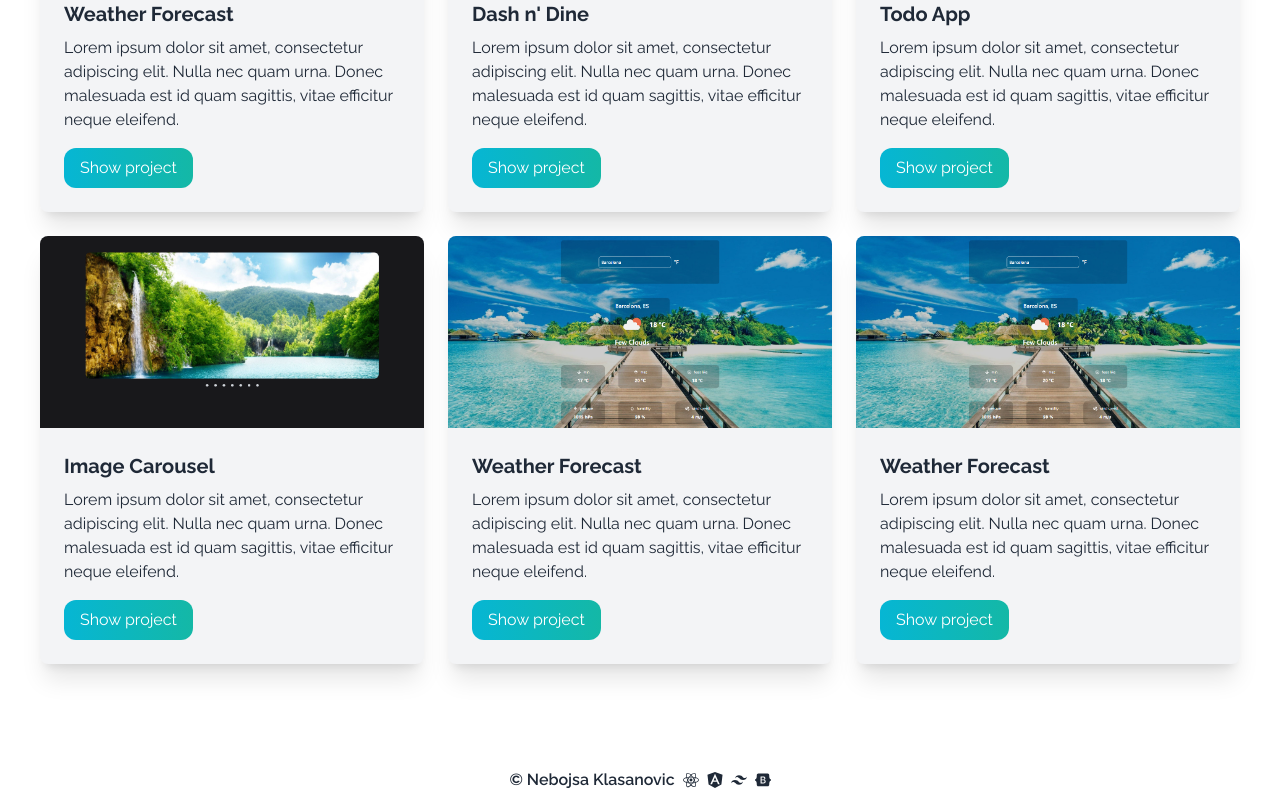
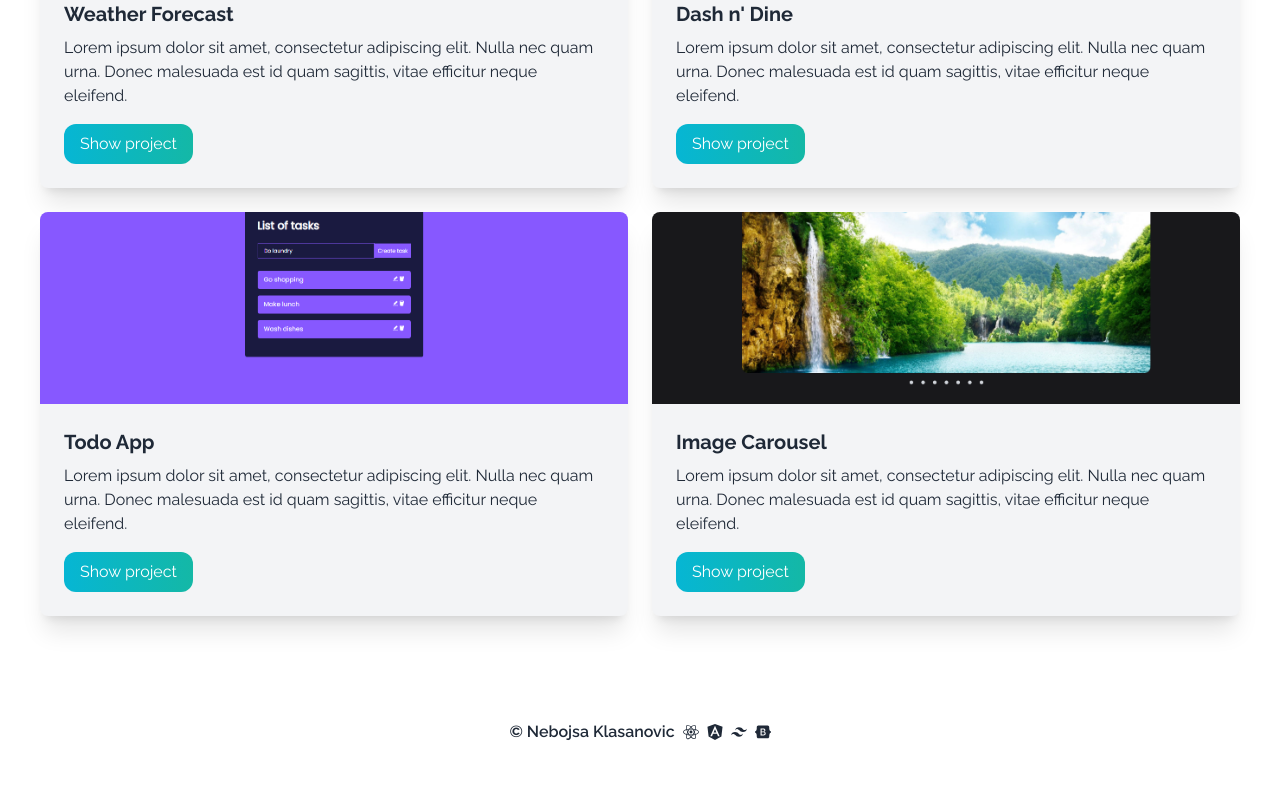
Before and after one commit to nklasanovic/my-portfolio, a React (Vite) app: page / in a window 1280 px wide. Shown: the part 2040-2840 px from the top of the page. After the commit the page ends 2792 px from the top, so only its background shows below. Built offline with nearby package versions, Linux system fonts and the light colour scheme.

Commit message:
Changes apllied

```diff
--- a/src/components/Projects.jsx
+++ b/src/components/Projects.jsx
@@ -12,7 +12,7 @@
         <h2 className="py-8 text-3xl font-bold text-center mb-10 border-b-[8px]">
           Projects:
         </h2>
-        <div className="grid grid-cols-1 md:grid-cols-2 lg:grid-cols-3 gap-6">
+        <div className="grid grid-cols-1 md:grid-cols-2 lg:grid-cols-2 gap-6">
           <div className="bg-gray-100 rounded-lg shadow-xl shadow-gray overflow-hidden hover:scale-105 duration-500">
             <img src={Weather} alt="/" className="w-full h-48 object-cover" />
             <div className="p-6">
@@ -23,7 +23,8 @@
                 efficitur neque eleifend.
               </p>
               <a
-                href="#"
+                href="https://weather-forecast-all.netlify.app/"
+                target="_blank"
                 className="inline-block bg-gradient-to-r from-cyan-500 to-teal-500 bg-cyan-500 text-white py-2 px-4 rounded-xl"
               >
                 Show project
@@ -57,7 +58,8 @@
                 efficitur neque eleifend.
               </p>
               <a
-                href="#"
+                href="https://todolistprojecttasks.netlify.app"
+                target="_blank"
                 className="inline-block bg-gradient-to-r from-cyan-500 to-teal-500 bg-cyan-500 text-white py-2 px-4 rounded-xl"
               >
                 Show project
@@ -74,41 +76,8 @@
                 efficitur neque eleifend.
               </p>
               <a
-                href="#"
-                className="inline-block bg-gradient-to-r from-cyan-500 to-teal-500 bg-cyan-500 text-white py-2 px-4 rounded-xl"
-              >
-                Show project
-              </a>
-            </div>
-          </div>
-          <div className="bg-gray-100 rounded-lg shadow-xl shadow-gray overflow-hidden hover:scale-105 duration-500">
-            <img src={Weather} alt="/" className="w-full h-48 object-cover" />
-            <div className="p-6">
-              <h3 className="text-xl font-bold mb-2">Weather Forecast</h3>
-              <p className="hidden md:block text-gray-800 mb-4">
-                Lorem ipsum dolor sit amet, consectetur adipiscing elit. Nulla
-                nec quam urna. Donec malesuada est id quam sagittis, vitae
-                efficitur neque eleifend.
-              </p>
-              <a
-                href="#"
-                className="inline-block bg-gradient-to-r from-cyan-500 to-teal-500 bg-cyan-500 text-white py-2 px-4 rounded-xl"
-              >
-                Show project
-              </a>
-            </div>
-          </div>
-          <div className="bg-gray-100 rounded-lg shadow-xl shadow-gray overflow-hidden hover:scale-105 duration-500">
-            <img src={Weather} alt="/" className="w-full h-48 object-cover" />
-            <div className="p-6">
-              <h3 className="text-xl font-bold mb-2">Weather Forecast</h3>
-              <p className="hidden md:block text-gray-800 mb-4">
-                Lorem ipsum dolor sit amet, consectetur adipiscing elit. Nulla
-                nec quam urna. Donec malesuada est id quam sagittis, vitae
-                efficitur neque eleifend.
-              </p>
-              <a
-                href="#"
+                href="https://imagecarouseproject.netlify.app"
+                target="_blank"
                 className="inline-block bg-gradient-to-r from-cyan-500 to-teal-500 bg-cyan-500 text-white py-2 px-4 rounded-xl"
               >
                 Show project
```
